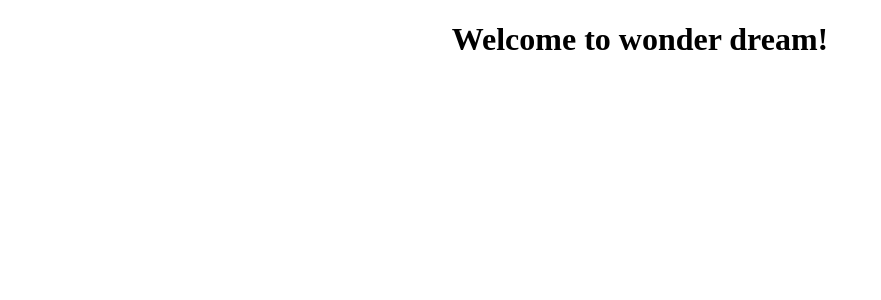
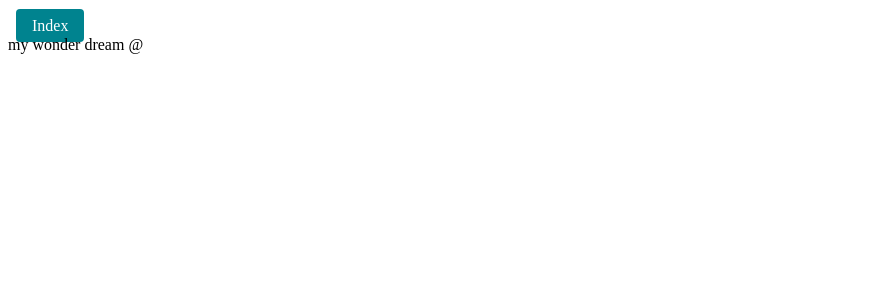
Before and after one commit to llhhbc/wonderDream, an Angular app: page / in a window 1280 px wide. Shown: the top 300 px of the page, without its empty margins (0-881 px from the left). Built offline with nearby package versions, Linux system fonts and the light colour scheme.

Commit message:
add router

```diff
--- a/src/app/app.component.css
+++ b/src/app/app.component.css
@@ -0,0 +1,26 @@
+
+nav {
+  margin-top: 16px;
+}
+
+nav a {
+  background-color: #00838F;
+  color: white;
+  padding: 8px 16px;
+  margin: 8px;
+  vertical-align: middle;
+  line-height: 1.25;
+  text-align: center;
+  text-decoration: none;
+  border-radius: 4px;
+}
+
+
+html, body{
+  height: 100%;
+  font-family: Arial, Helvetica, sans-serif
+}
+
+a.active {
+  background-color: gray;
+}
--- a/src/app/app.component.html
+++ b/src/app/app.component.html
@@ -1,6 +1,13 @@
-<!--The content below is only a placeholder and can be replaced.-->
-<div style="text-align:center">
-  <h1>
-    Welcome to {{ title }}!
-  </h1>
-</div>
+
+<nav>
+  <a routerLink="/">
+    Index
+  </a>
+</nav>
+
+
+<router-outlet><router-outlet>
+
+<footer>
+  <span> my wonder dream @ </span>
+</footer>
--- a/src/app/app.module.ts
+++ b/src/app/app.module.ts
@@ -2,13 +2,15 @@ import { BrowserModule } from '@angular/platform-browser';
 import { NgModule } from '@angular/core';
 
 import { AppComponent } from './app.component';
+import { AppRoutingModule } from './app-routing.module';
 
 @NgModule({
   declarations: [
     AppComponent
   ],
   imports: [
-    BrowserModule
+    BrowserModule,
+    AppRoutingModule
   ],
   providers: [],
   bootstrap: [AppComponent]
```
Also changed, not shown: src/app/app-routing.module.ts (added, +13 -0 lines), 1 other file (tests, documents, lock files or other folders).
